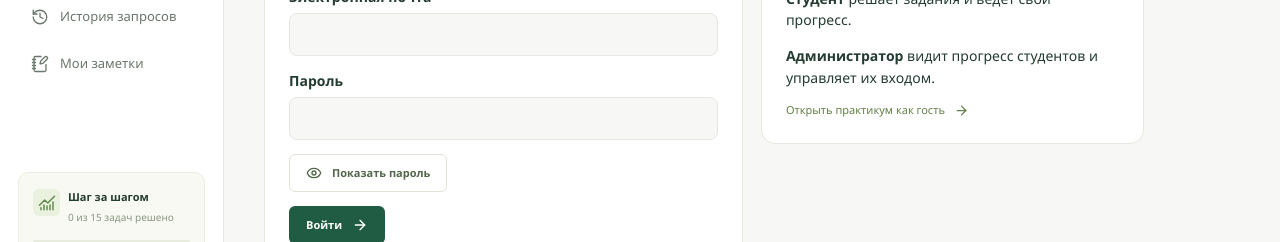
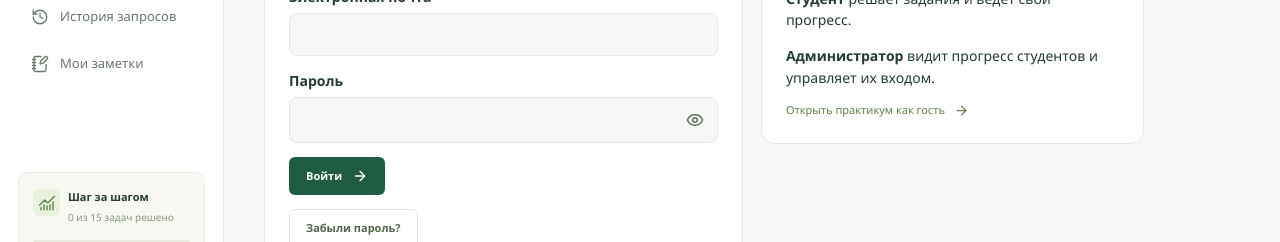
Before and after one commit to AbaD3v/AbaD3v-AIU, a Next.js app: page /account in a window 1280 px wide. Shown: the part 381-623 px from the top of the page. Built offline with nearby package versions, Linux system fonts and the light colour scheme; no server answers; the database is empty.

Commit message:
Put password visibility controls inside account fields

```diff
--- a/app/account/page.tsx
+++ b/app/account/page.tsx
@@ -35,6 +35,7 @@ import {
   useAccounts,
   type Role,
 } from "@/app/lib/accounts/store";
+import passwordStyles from "./password-field.module.css";
 
 type Mode = "login" | "register" | "setup" | "resend" | "forgot";
 type GuestTransfer = NonNullable<ReturnType<typeof getGuestTransfer>> & { accountId: string; href: string };
@@ -50,19 +51,30 @@ type PasswordFieldProps = {
   disabled: boolean;
   newPassword: boolean;
   descriptionId?: string;
+  fieldName?: "password" | "passwordConfirmation";
 };
 
-function PasswordField({ label, value, onChange, disabled, newPassword, descriptionId }: PasswordFieldProps) {
+function PasswordField({
+  label,
+  value,
+  onChange,
+  disabled,
+  newPassword,
+  descriptionId,
+  fieldName = "password",
+}: PasswordFieldProps) {
   const inputId = useId();
   const [visible, setVisible] = useState(false);
   const [capsLock, setCapsLock] = useState(false);
+  const toggleLabel = visible ? "Скрыть пароль" : "Показать пароль";
 
   return (
-    <>
-      <label>
-        {label}
+    <div className={passwordStyles.field}>
+      <label htmlFor={inputId}>{label}</label>
+      <div className={passwordStyles.control}>
         <input
           id={inputId}
+          name={fieldName}
           type={visible ? "text" : "password"}
           autoComplete={newPassword ? "new-password" : "current-password"}
           autoCapitalize="none"
@@ -78,19 +90,22 @@ function PasswordField({ label, value, onChange, disabled, newPassword, descript
           onBlur={() => setCapsLock(false)}
           aria-describedby={descriptionId}
         />
-      </label>
         <button
           type="button"
-        className="button button-secondary"
+          className={passwordStyles.toggle}
           disabled={disabled}
           aria-controls={inputId}
+          aria-label={fieldName === "passwordConfirmation"
+            ? `${toggleLabel} в поле подтверждения`
+            : toggleLabel}
+          title={toggleLabel}
           onClick={() => setVisible((current) => !current)}
         >
-        {visible ? <EyeOff size={16} aria-hidden="true" /> : <Eye size={16} aria-hidden="true" />}
-        {visible ? "Скрыть пароль" : "Показать пароль"}
+          {visible ? <EyeOff size={18} aria-hidden="true" /> : <Eye size={18} aria-hidden="true" />}
         </button>
+      </div>
       {capsLock && <p className="account-help" role="status">Включён Caps Lock.</p>}
-    </>
+    </div>
   );
 }
 
@@ -556,6 +571,7 @@ export default function AccountPage() {
                 {name(cloudEnabled ? "account.email" : "account.login")}
                 <input
                   ref={emailField}
+                  name="username"
                   type={cloudEnabled ? "email" : "text"}
                   autoComplete={requestingLink ? "email" : "username"}
                   disabled={busy}
@@ -591,6 +607,7 @@ export default function AccountPage() {
               {resetting && (
                 <PasswordField
                   label="Повторите новый пароль"
+                  fieldName="passwordConfirmation"
                   value={passwordAgain}
                   onChange={setPasswordAgain}
                   disabled={busy}
--- /dev/null
+++ b/app/account/password-field.module.css
@@ -0,0 +1,46 @@
+.field {
+  display: grid;
+  gap: 6px;
+  width: 100%;
+}
+
+.control {
+  display: grid;
+  position: relative;
+}
+
+.field .control input {
+  min-width: 0;
+  min-height: 46px;
+  padding-inline-end: 48px;
+}
+
+.control input::-ms-reveal {
+  display: none;
+}
+
+.toggle {
+  position: absolute;
+  inset-block: 1px;
+  inset-inline-end: 1px;
+  width: 44px;
+  display: grid;
+  place-items: center;
+  border-radius: 7px;
+  color: var(--muted);
+  cursor: pointer;
+}
+
+.toggle:not(:disabled):hover {
+  background: var(--soft);
+  color: var(--green-dark);
+}
+
+.toggle:focus-visible {
+  outline-offset: -3px;
+}
+
+.toggle:disabled {
+  opacity: 0.55;
+  cursor: default;
+}
```
Lines whose indentation alone changed are shown as unchanged.
